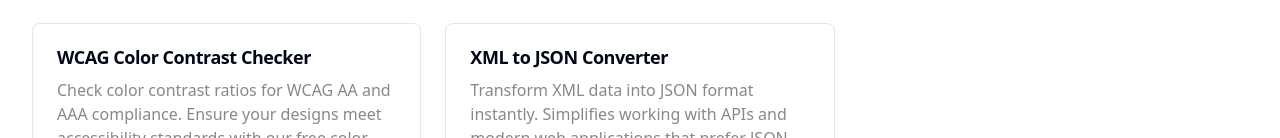
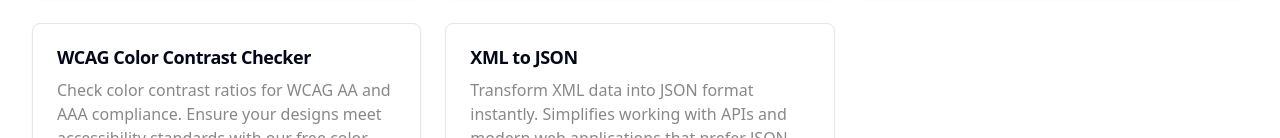
Before and after one commit to jamdotdev/jam-dev-utilities, a Next.js app: page /utilities in a window 1280 px wide. Shown: the part 2633-2771 px from the top of the page. Built offline with nearby package versions, Linux system fonts and the light colour scheme.

Commit message:
chore: add contribution component

```diff
--- a/components/utils/tools-list.ts
+++ b/components/utils/tools-list.ts
@@ -168,7 +168,7 @@ export const tools = [
     link: "/utilities/wcag-color-contrast-checker",
   },
   {
-    title: "XML to JSON Converter",
+    title: "XML to JSON",
     description:
       "Transform XML data into JSON format instantly. Simplifies working with APIs and modern web applications that prefer JSON.",
     link: "/utilities/xml-to-json",
--- a/pages/utilities/xml-to-json.tsx
+++ b/pages/utilities/xml-to-json.tsx
@@ -4,6 +4,7 @@ import { Button } from "@/components/ds/ButtonComponent";
 import { Card } from "@/components/ds/CardComponent";
 import { Label } from "@/components/ds/LabelComponent";
 import { Textarea } from "@/components/ds/TextareaComponent";
+import GitHubContribution from "@/components/GitHubContribution";
 import Header from "@/components/Header";
 import { useCopyToClipboard } from "@/components/hooks/useCopyToClipboard";
 import PageHeader from "@/components/PageHeader";
@@ -79,6 +80,8 @@ export default function XMLtoJSON() {
         </Card>
       </section>
 
+      <GitHubContribution username="HamdiSaidaniX" />
+
       <CallToActionGrid />
 
       <section className="container max-w-2xl">
```
